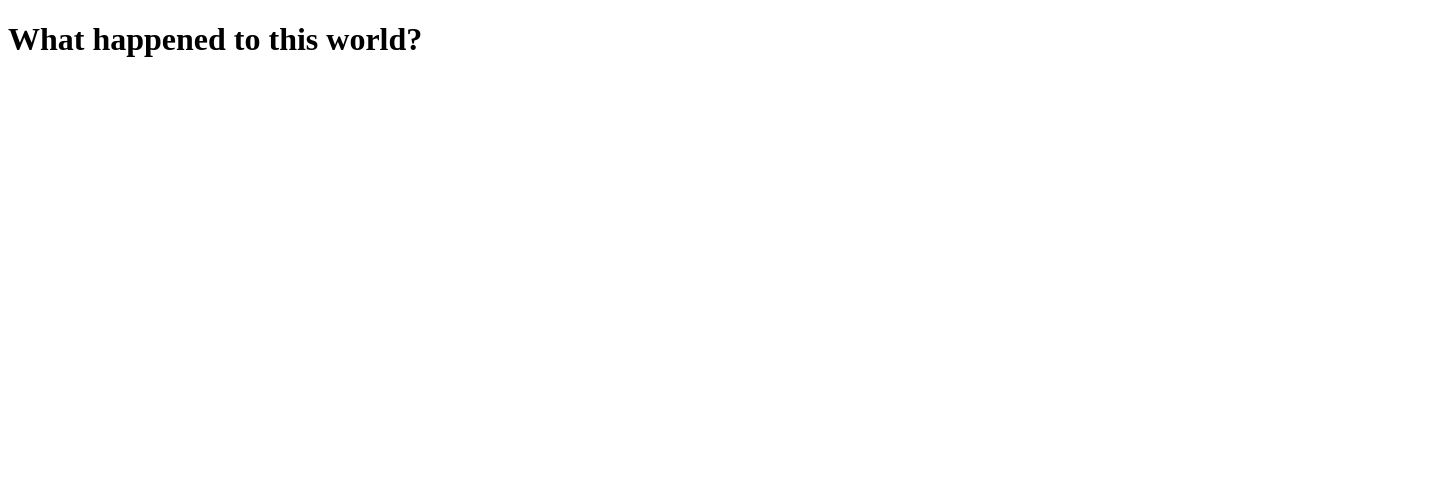
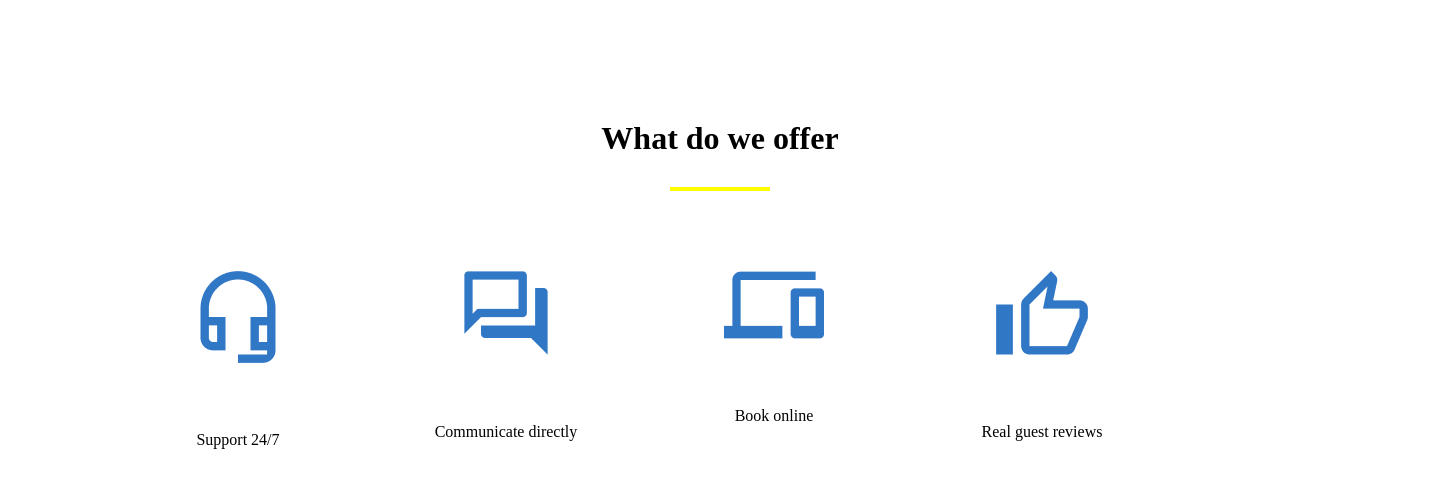
Before and after one commit to KusakinAliaksei/if-html, a plain HTML site: page index.html in a window 1280 px wide. Shown: the whole page, 1440 px wide, since content can reach past the window. Drawn offline with Linux system fonts and the light colour scheme.

Commit message:
fix: pr from 4 to main

```diff
--- a/index.html
+++ b/index.html
@@ -1,11 +1,56 @@
 <!DOCTYPE html>
 <html lang="en">
-<head>
-    <meta charset="UTF-8">
+  <head>
+    <meta charset="UTF-8" />
     <title>Title</title>
-</head>
-<body>
-<h1>What happened to this world?</h1>
+    <meta name="author" content="Aliaksei Kusakin" />
+    <meta name="viewport" content="width=device-width, initial-scale=1.0" />
+    <meta name="keywords" content="HTML,CSS,forms" />
+    <link rel="short icon" href="image/favicon.ico" />
+    <!--    <link rel="stylesheet" href="styles/reset.css"/>-->
+    <link rel="stylesheet" href="styles/style.css" />
+  </head>
+  <body>
 
-</body>
+
+    <div class="text-first">
+      <h1>What do we offer</h1>
+    </div>
+    <div>
+      <hr class="line" />
+    </div>
+
+    <div class="title">
+      <div class="image">
+        <img src="/image/support.png" alt="support_24/7" />
+        <p class="text_title">Support 24/7</p>
+      </div>
+
+
+
+      <div class="image">
+        <img src="image/Communication.png" alt="communication" />
+        <p class="text_title">Communicate directly</p>
+      </div>
+
+
+      <div class="image">
+        <img src="image/booking.png" alt="booking" />
+        <p class="text_title">Book online</p>
+      </div>
+
+
+      <div class="image">
+        <img src="image/reviews.png" alt="reviews" />
+        <p class="text_title">Real guest reviews</p>
+      </div>
+
+
+
+
+
+
+
+    </div>
+  </body>
 </html>
--- /dev/null
+++ b/styles/style.css
@@ -0,0 +1,45 @@
+* {
+  margin: 0;
+    background: white;
+
+}
+
+.text-first {
+    display: inline-block;
+    width: 306px;
+    height: 47px;
+    margin: 120px 567px 20px 567px;
+    text-align: center;
+}
+ .line {
+     border: none;
+     background: yellow;
+     width: 100px;
+     height: 4px;
+     margin: 0 670px 0px 670px;
+ }
+
+.title {
+    margin: 80px 104px 114px 104px;
+    display: flex;
+    text-align: center;
+
+}
+
+.image {
+    width: 296px;
+    height: 176px;
+
+}
+
+
+.text_title {
+    display: flex;
+    margin-left: auto;
+    margin-right: auto;
+    margin-top: 64px;
+    width: fit-content
+
+
+
+}
```
Also changed, not shown: image/Communication.png (added), image/booking.png (added), image/reviews.png (added), image/support.png (added), 1 other file.
